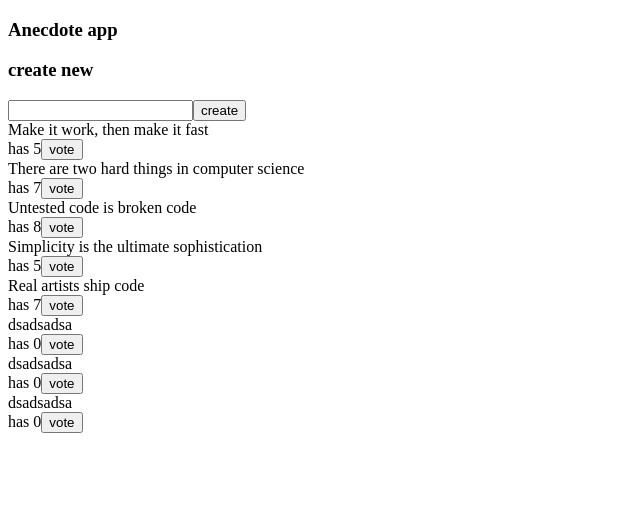
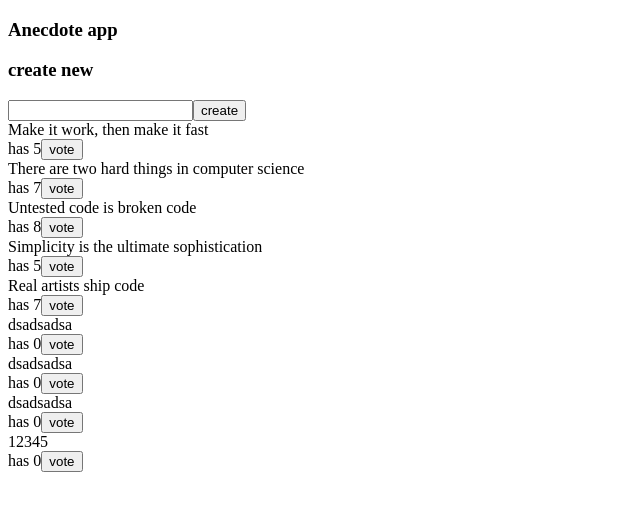
Before and after one commit to lunarmelon/fullstack-open-part6, a React (Vite) app in the folder query-anecdotes/: page / in a window 1280 px wide. Shown: the top 510 px of the page, without its empty margins (0-640 px from the left). Built offline with nearby package versions, Linux system fonts and the light colour scheme; data requests are answered from the project's data file.

Commit message:
exercise 6.21

```diff
--- a/query-anecdotes/db.json
+++ b/query-anecdotes/db.json
@@ -39,6 +39,11 @@
       "content": "dsadsadsa",
       "votes": 0,
       "id": "ae053f96-7381-458f-90f2-acabf7d6bd4a"
+    },
+    {
+      "content": "12345",
+      "votes": 0,
+      "id": "5ed92425-1fda-44fe-a00a-480f4265eea5"
     }
   ]
 }
--- a/query-anecdotes/src/components/AnecdoteForm.jsx
+++ b/query-anecdotes/src/components/AnecdoteForm.jsx
@@ -10,11 +10,18 @@ const AnecdoteForm = () => {
 		event.preventDefault();
 		const content = event.target.anecdote.value;
 		event.target.reset();
-		addAnecdoteToServer(content);
-		setNotification(`anecdote ${content} created`);
-		setTimeout(() => {
-			setNotification(null);
-		}, 5000);
+		if (content.length < 5) {
+			setNotification("too short anecdote, must have length 5 or more");
+			setTimeout(() => {
+				setNotification(null);
+			}, 5000);
+		} else {
+			addAnecdoteToServer(content);
+			setNotification(`anecdote ${content} created`);
+			setTimeout(() => {
+				setNotification(null);
+			}, 5000);
+		}
 	};
 
 	return (
```
